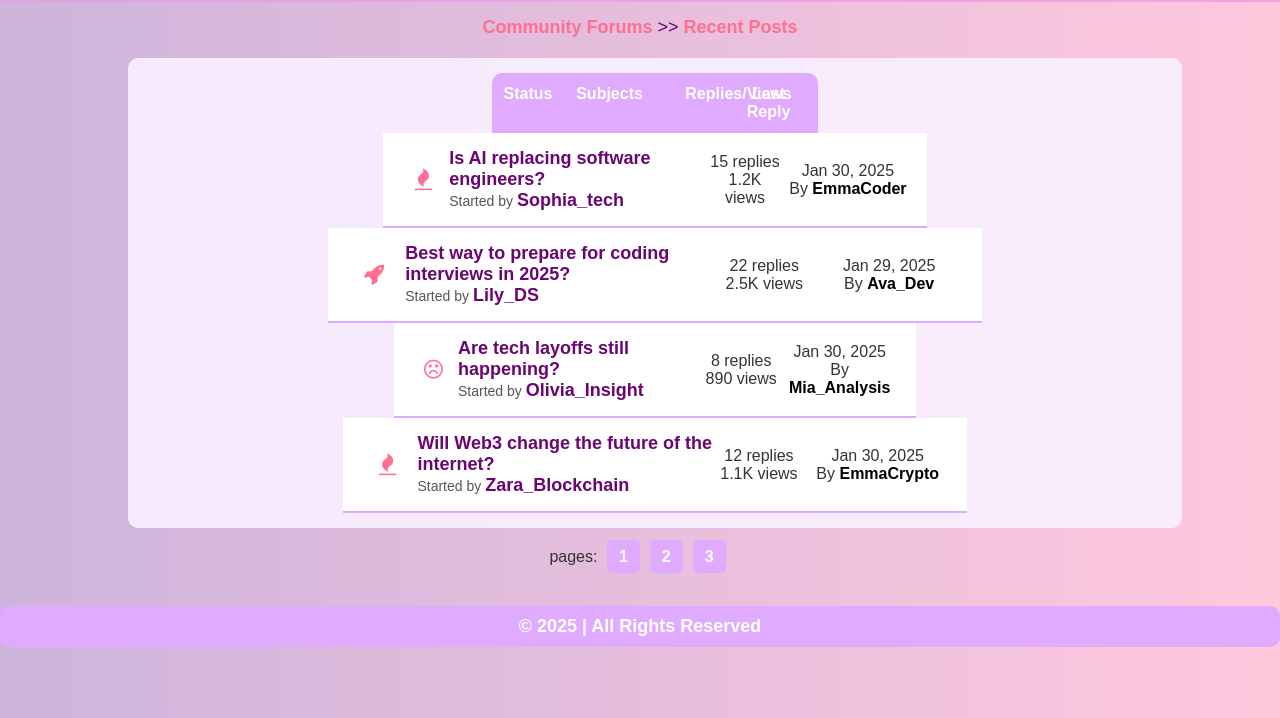
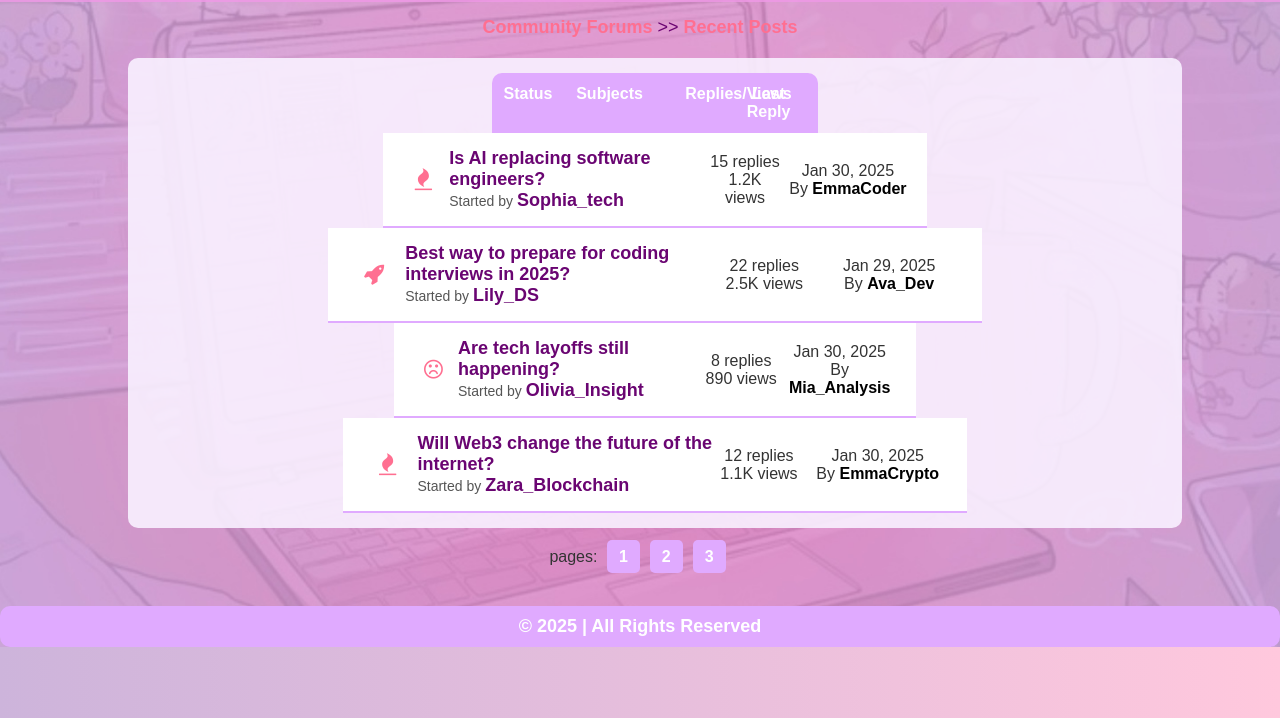
Before and after one commit to missishfish/StudySync, a website: page public/progposts.html in a window 1280 px wide. Shown: the part 82-800 px from the top of the page. Drawn offline with Linux system fonts and the light colour scheme.

Commit message:
Update progposts.html

```diff
--- a/public/progposts.html
+++ b/public/progposts.html
@@ -10,7 +10,7 @@
         /* Background Image */
         body {
             font-family: Arial, sans-serif;
-            background: url('../assets/background.jpg') no-repeat center center fixed;
+            background: url('assets/images/background.jpeg') no-repeat center center fixed;
             background-size: cover;
             color: #333;
             margin: 0;
```
